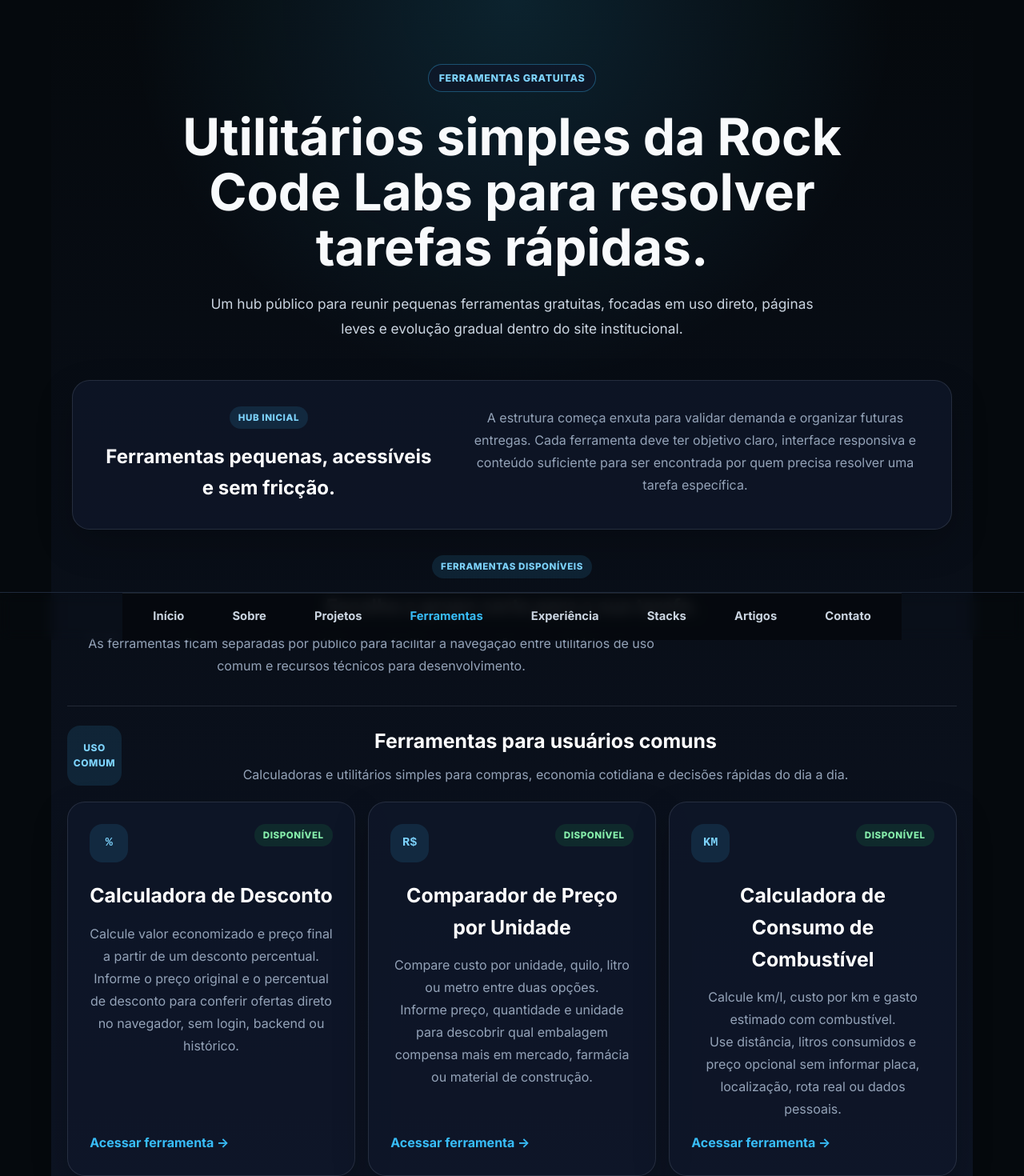
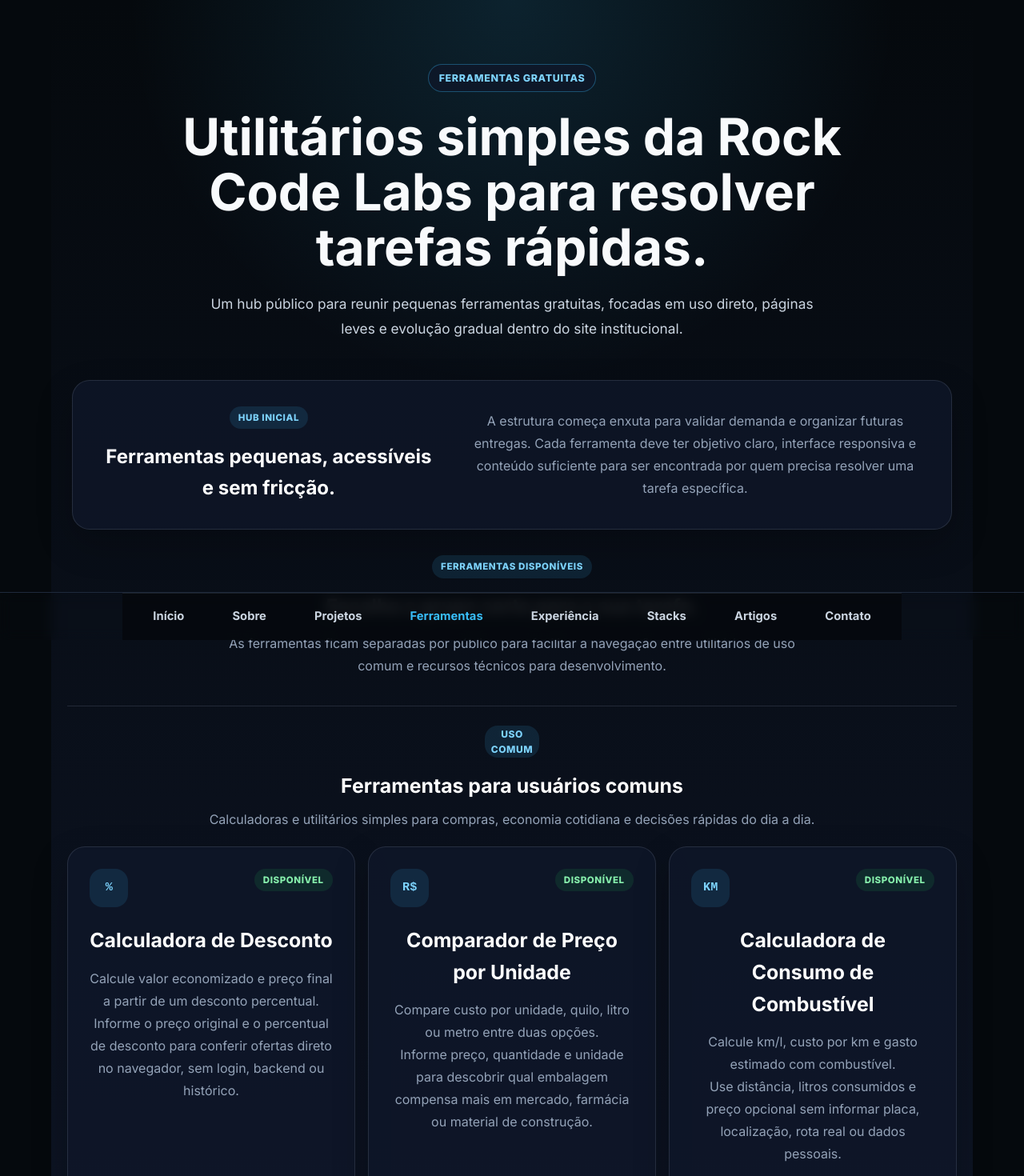
Before and after one commit to dmarostega/rockcode-front-end-vuejs, a Vue app: page /ferramentas in a window 1280 px wide. Shown: the top 1470 px of the page at 80% size. Built offline with nearby package versions, Linux system fonts and the light colour scheme.

Commit message:
Centraliza conteudo dos cards de ferramentas

```diff
--- a/src/views/ToolsView.vue
+++ b/src/views/ToolsView.vue
@@ -187,7 +187,7 @@
 
               <p>{{ tool.description }}</p>
               <p class="card-details">{{ tool.details }}</p>
-              <strong>Acessar ferramenta -></strong>
+              <strong>Acessar ferramenta →</strong>
             </RouterLink>
           </div>
         </section>
@@ -220,7 +220,7 @@
 
               <p>{{ tool.description }}</p>
               <p class="card-details">{{ tool.details }}</p>
-              <strong>Acessar ferramenta -></strong>
+              <strong>Acessar ferramenta →</strong>
             </RouterLink>
           </div>
         </section>
@@ -246,7 +246,7 @@
             <p>{{ project.description }}</p>
           </div>
 
-          <strong>Acessar QRCodeFlow -></strong>
+          <strong>Acessar QRCodeFlow →</strong>
         </a>
       </section>
 
@@ -338,8 +338,10 @@
 .hub-intro {
   display: grid;
   grid-template-columns: 0.85fr 1.15fr;
+  align-items: center;
   gap: 2rem;
   padding: 2rem;
+  text-align: center;
 }
 
 .section-label {
@@ -382,11 +384,12 @@
 
 .section-heading {
   margin-bottom: 1rem;
+  text-align: center;
 }
 
 .section-heading p {
   max-width: 760px;
-  margin-top: 0.8rem;
+  margin: 0.8rem auto 0;
 }
 
 .tool-group {
@@ -395,10 +398,12 @@
 }
 
 .tool-group-heading {
-  display: grid;
-  grid-template-columns: auto minmax(0, 1fr);
+  display: flex;
+  flex-direction: column;
+  align-items: center;
   gap: 1rem;
   margin-bottom: 1.25rem;
+  text-align: center;
 }
 
 .tool-group-heading h3 {
@@ -439,6 +444,7 @@
   flex: 0 1 calc((100% - 2rem) / 3);
   min-width: min(100%, 20rem);
   color: inherit;
+  text-align: center;
   text-decoration: none;
   transition:
     transform 0.2s ease,
@@ -498,10 +504,12 @@
 
 .related-card {
   display: flex;
-  align-items: flex-end;
-  justify-content: space-between;
-  gap: 2rem;
+  flex-direction: column;
+  align-items: center;
+  justify-content: center;
+  gap: 1rem;
   color: inherit;
+  text-align: center;
   text-decoration: none;
   transition:
     transform 0.2s ease,
@@ -516,13 +524,14 @@
 }
 
 .related-card strong {
-  flex: 0 0 auto;
+  margin-top: 0.5rem;
   color: #38bdf8;
 }
 
 .tool-card strong {
-  display: inline-block;
-  align-self: flex-start;
+  display: inline-flex;
+  align-self: center;
+  justify-content: center;
   margin-top: auto;
   padding-top: 1rem;
   color: #38bdf8;
@@ -564,10 +573,5 @@
   .tool-group-heading {
     gap: 1rem;
   }
-
-  .related-card {
-    align-items: flex-start;
-    flex-direction: column;
-  }
 }
 </style>
```
Also changed, not shown: 2 other files (tests, documents, lock files or other folders).
